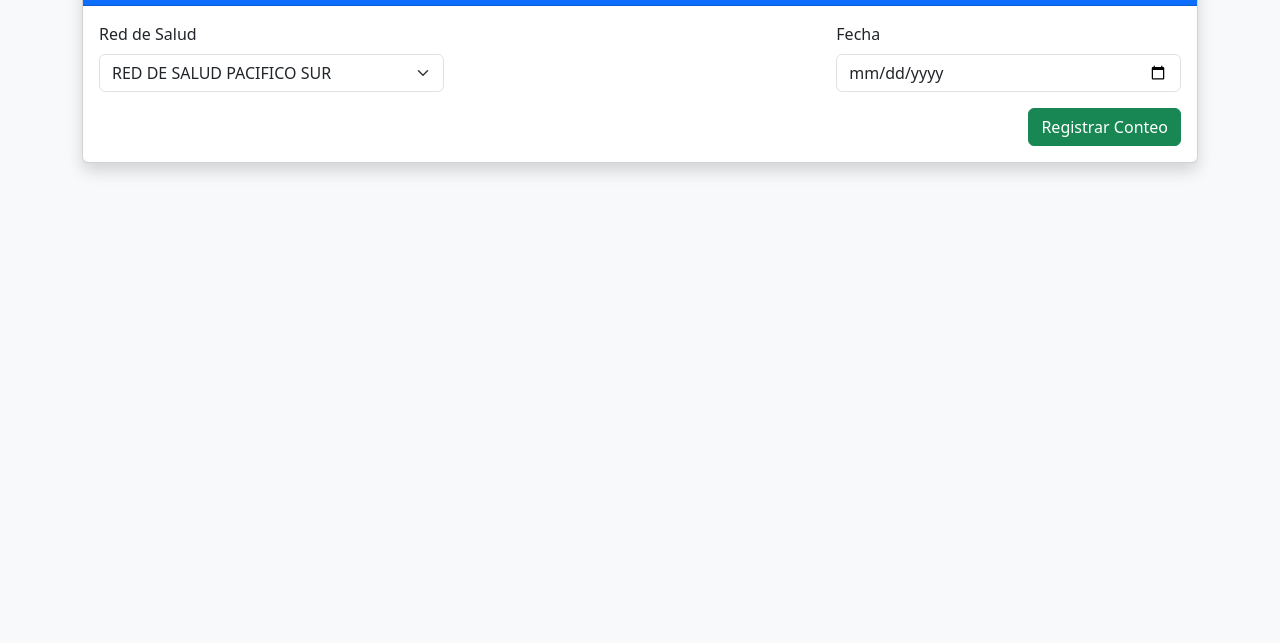
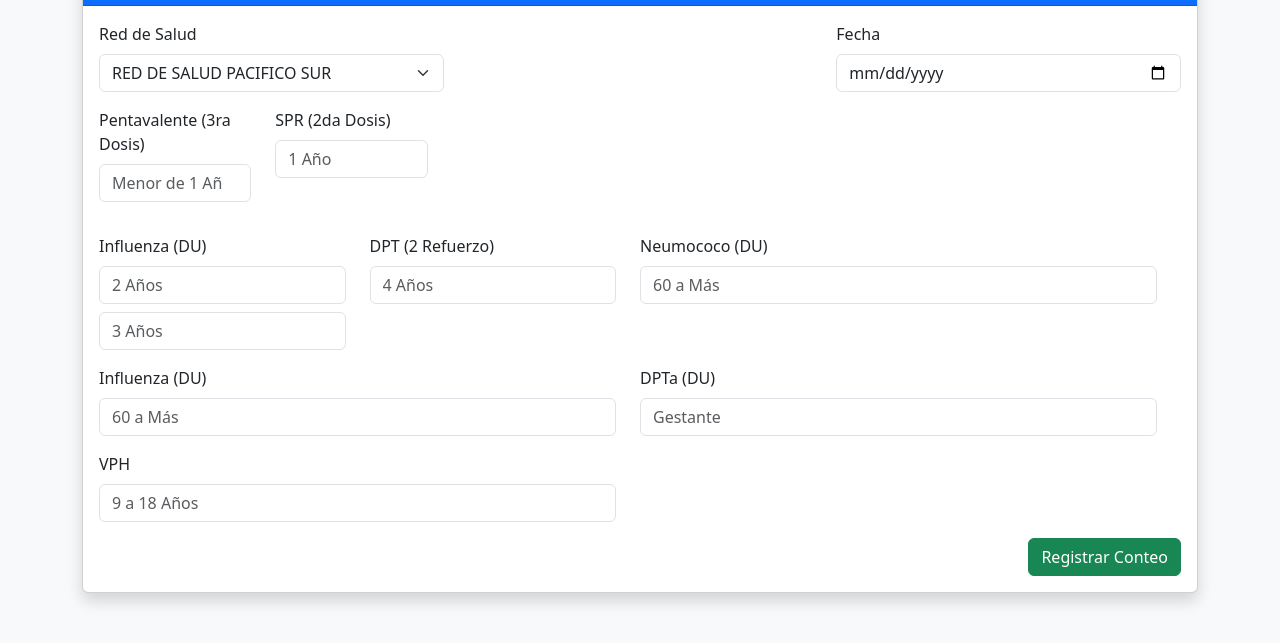
Before and after one commit to MarlonCoveChiro/formulario, a plain HTML site: page index.html in a window 1280 px wide. Shown: the part 65-708 px from the top of the page. Drawn offline with nearby package versions, Linux system fonts and the light colour scheme.

Commit message:
Update index.html

```diff
--- a/index.html
+++ b/index.html
@@ -29,8 +29,43 @@
           </div>
 
           <div class="row">
-            <!-- Campos de vacunas aquí... -->
-            <!-- Recorta por brevedad, ya tienes el código completo -->
+            <div class="row">
+            <div class="row mb-3">
+              <div class="col-md-2 mb-3">
+                <label class="form-label">Pentavalente (3ra Dosis)</label>
+                <input type="number" id="pentaMenor1" class="form-control" placeholder="Menor de 1 Año" />
+              </div>
+              <div class="col-md-2 mb-3">
+                <label class="form-label">SPR (2da Dosis)</label>
+                <input type="number" id="spr1anio" class="form-control" placeholder="1 Año" />
+              </div>
+            </div>
+            <div class="col-md-3 mb-3">
+              <label class="form-label">Influenza (DU)</label>
+              <input type="number" id="influ2" class="form-control mb-2" placeholder="2 Años" />
+              <input type="number" id="influ3" class="form-control" placeholder="3 Años" />
+            </div>
+            <div class="col-md-3 mb-3">
+              <label class="form-label">DPT (2 Refuerzo)</label>
+              <input type="number" id="dpt4" class="form-control" placeholder="4 Años" />
+            </div>
+            <div class="col-md-6 mb-3">
+              <label class="form-label">Neumococo (DU)</label>
+              <input type="number" id="neumo60" class="form-control" placeholder="60 a Más" />
+            </div>
+            <div class="col-md-6 mb-3">
+              <label class="form-label">Influenza (DU)</label>
+              <input type="number" id="influ60" class="form-control" placeholder="60 a Más" />
+            </div>
+            <div class="col-md-6 mb-3">
+              <label class="form-label">DPTa (DU)</label>
+              <input type="number" id="dptaGest" class="form-control" placeholder="Gestante" />
+            </div>
+            <div class="col-md-6 mb-3">
+              <label class="form-label">VPH</label>
+              <input type="number" id="vph9a18" class="form-control" placeholder="9 a 18 Años" />
+            </div>
+          </div>
           </div>
 
           <div class="text-end">
```
